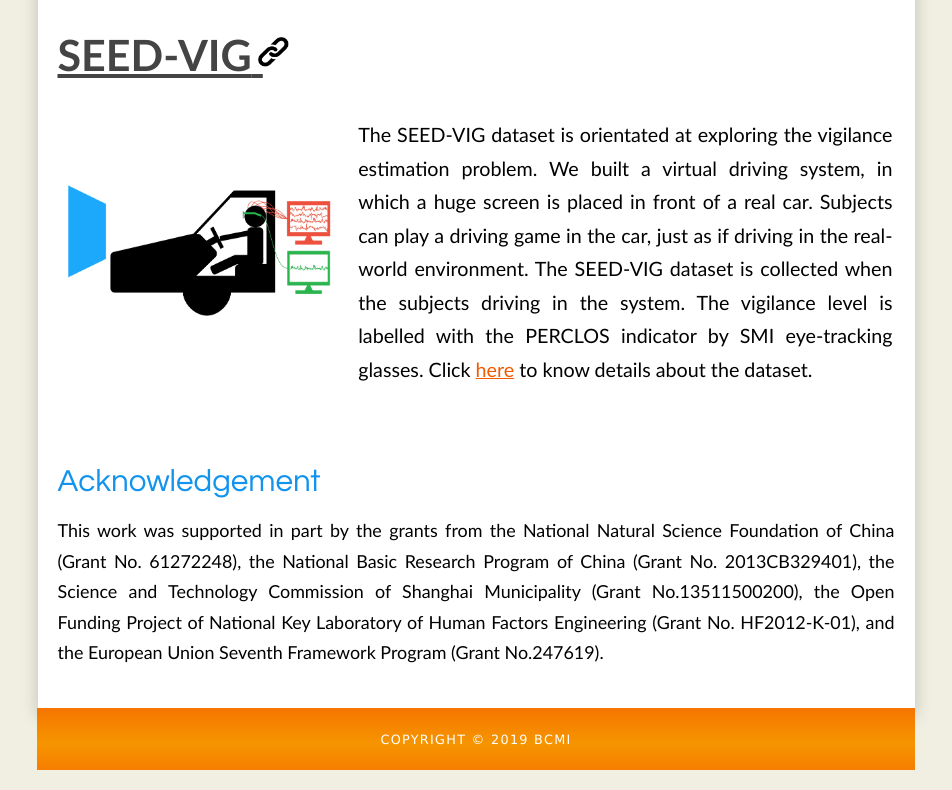
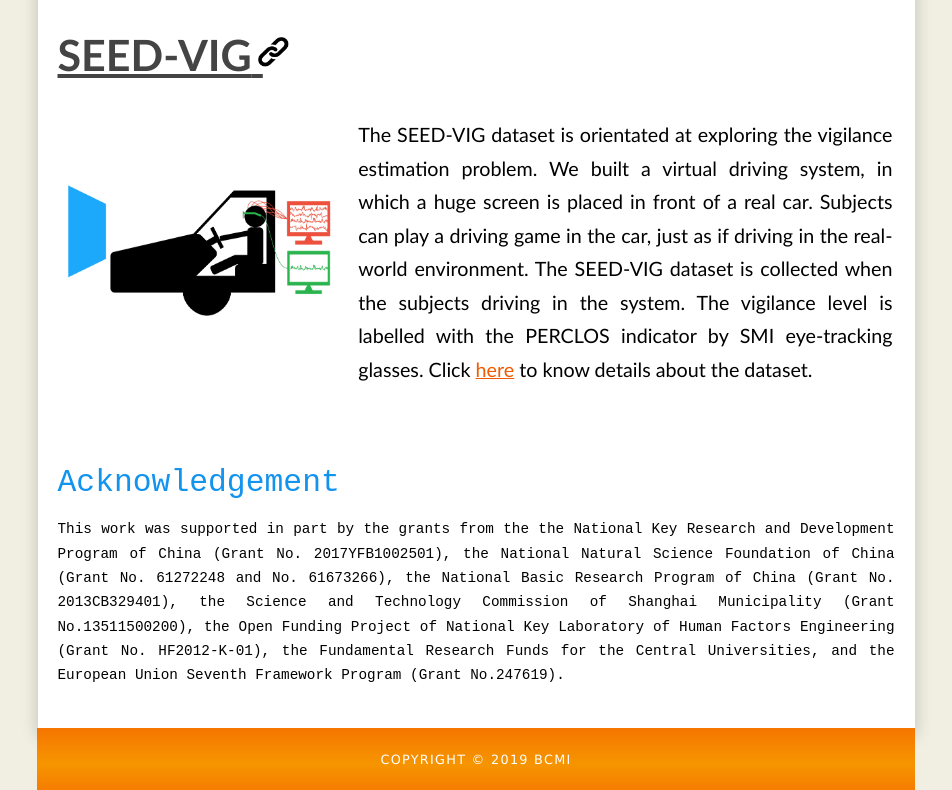
Before and after one commit to polarskie/SEED, a plain HTML site: page index.html in a window 1280 px wide. Shown: the part 1520-2310 px from the top of the page, without its empty margins (164-1116 px from the left). Drawn offline with Linux system fonts and the light colour scheme.

Commit message:
acknowledgement

```diff
--- a/index.html
+++ b/index.html
@@ -185,13 +185,16 @@ body,td,th {
 <br/>
 <br/>
         <div class="container padding-container">
-            <h2 style="margin: 0px 0px 12px">Acknowledgement</h2>
-                        <p style="text-align:justify; text-justify:inter-ideograph; color: #000;">
-            This work was supported in part by the grants from the National Natural Science Foundation of China (Grant
-            No. 61272248), the National Basic Research Program of China (Grant No. 2013CB329401), the Science and
-            Technology Commission of Shanghai Municipality (Grant No.13511500200), the Open Funding Project of National
-            Key Laboratory of Human Factors Engineering (Grant No. HF2012-K-01), and the European Union
-            Seventh Framework Program (Grant No.247619).
+            <h2 class='STYLE2' style="margin: 0px 0px 12px">Acknowledgement</h2>
+                        <p class="STYLE2" style="font-size: 0.8em; text-align:justify; text-justify:inter-ideograph; color: #000;">
+            This work was supported in part by the grants from the
+                            the National Key Research and Development Program of China (Grant No. 2017YFB1002501),
+                            the National Natural Science Foundation of China (Grant No. 61272248 and No. 61673266),
+                            the National Basic Research Program of China (Grant No. 2013CB329401),
+                            the Science and Technology Commission of Shanghai Municipality (Grant No.13511500200),
+                            the Open Funding Project of National Key Laboratory of Human Factors Engineering (Grant No. HF2012-K-01),
+                            the Fundamental Research Funds for the Central Universities,
+                            and the European Union Seventh Framework Program (Grant No.247619).
                         </p>
         </div>
     </div>
```
